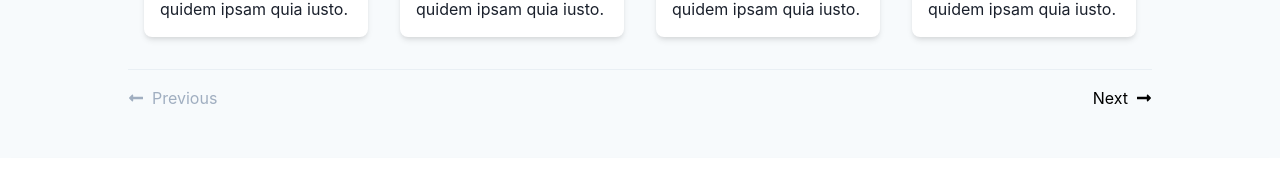
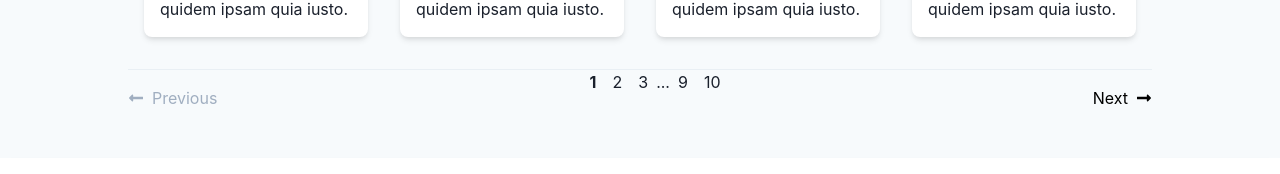
Before and after one commit to pailadin/frontend-engineer-onboarding-exercises, a Next.js app: page /products in a window 1280 px wide. Shown: the part 1306-1480 px from the top of the page. Built offline with nearby package versions, Linux system fonts and the light colour scheme.

Commit message:
Created Navigation Numbers

```diff
--- a/modules/ProductsComponent/Navigation/Navigation.tsx
+++ b/modules/ProductsComponent/Navigation/Navigation.tsx
@@ -2,6 +2,7 @@ import { Flex } from '@chakra-ui/react';
 import { FC } from 'react';
 import { FaLongArrowAltLeft as ArrowLeftIcon, FaLongArrowAltRight as ArrowRightIcon } from 'react-icons/fa';
 import Arrow from './Arrow';
+import Numbers from './Numbers';
 
 const DEFAULT_ITEMS_PER_PAGE = 12;
 
@@ -31,6 +32,8 @@ const ProductsNavigation: FC<Props> = ({
         showIconFirst={true}
       />
 
+      <Numbers currentPage={currentPage} goToPage={goToPage} lastPage={lastPage} />
+
       <Arrow
         text="Next"
         icon={ArrowRightIcon}
--- /dev/null
+++ b/modules/ProductsComponent/Navigation/Numbers/Number.tsx
@@ -0,0 +1,17 @@
+import { Text } from '@chakra-ui/react';
+import { FC } from 'react';
+
+interface Props {
+  page: number;
+  currentPage: number;
+}
+
+const NavigationNumber: FC<Props> = ({ page, currentPage }) => {
+  return (
+    <Text pl={2} pr={2} fontWeight={currentPage === page ? 'bold' : 'normal'}>
+      {page}
+    </Text>
+  );
+};
+
+export default NavigationNumber;
--- /dev/null
+++ b/modules/ProductsComponent/Navigation/Numbers/Numbers.tsx
@@ -0,0 +1,75 @@
+import { Flex, Text, useBreakpointValue } from '@chakra-ui/react';
+import { FC, Fragment } from 'react';
+import Number from './Number';
+
+interface Props {
+  currentPage: number;
+  goToPage: (page: number) => number;
+  lastPage: number;
+}
+
+// TODO Probably a better/more efficient way to do this:
+const NavigationNumbers: FC<Props> = ({
+  currentPage,
+  // eslint-disable-next-line @typescript-eslint/no-unused-vars
+  goToPage,
+  lastPage,
+}) => {
+  const numberOfPagesAroundCurrentToShow = useBreakpointValue({
+    base: undefined,
+    sm: 0,
+    md: 1,
+    lg: 2,
+  });
+
+  // undefined is special, means don't output anything at all
+  if (numberOfPagesAroundCurrentToShow === undefined) return null;
+
+  let pagesToShowLeft: number[] = [];
+  let pagesToShowRight: number[] = [];
+
+  if (numberOfPagesAroundCurrentToShow > 0) {
+    pagesToShowLeft = Array.from(
+      {
+        length: numberOfPagesAroundCurrentToShow,
+      },
+      (_, i) => currentPage - i - 1
+    ).reverse();
+
+    pagesToShowRight = Array.from(
+      {
+        length: numberOfPagesAroundCurrentToShow,
+      },
+      (_, i) => currentPage + 1 + i
+    );
+  }
+
+  const pagesToShow = Array.from(
+    new Set([1, 2, ...pagesToShowLeft, currentPage, ...pagesToShowRight, lastPage - 1, lastPage])
+  )
+    .filter((x) => x > 0 && x <= lastPage)
+    // Should already be sorted, but just in case:
+    .sort((a, b) => a - b);
+
+  let prevPage;
+  return (
+    <Flex>
+      {pagesToShow.map((page) => {
+        if (prevPage && page > prevPage + 1) {
+          prevPage = page;
+          return (
+            <Fragment key={page}>
+              <Text>...</Text>
+              <Number page={page} currentPage={currentPage} />
+            </Fragment>
+          );
+        }
+
+        prevPage = page;
+        return <Number key={page} page={page} currentPage={currentPage} />;
+      })}
+    </Flex>
+  );
+};
+
+export default NavigationNumbers;
--- /dev/null
+++ b/modules/ProductsComponent/Navigation/Numbers/index.tsx
@@ -0,0 +1 @@
+export { default } from './Numbers';
```
